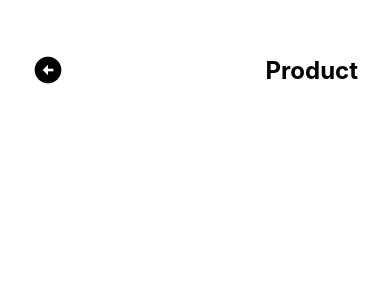
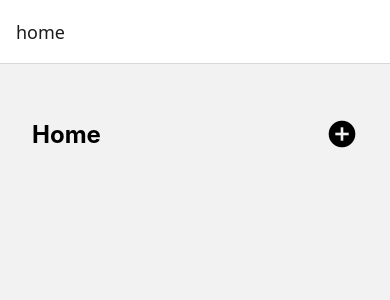
Before and after one commit to Micael-Macedo/navigation, a React Native app: screen / in a window 390 px wide. Shown: the top 300 px of the page. Built offline with nearby package versions, Linux system fonts and the light colour scheme.

Commit message:
feat: add implementacao stack navigator

```diff
--- a/App.tsx
+++ b/App.tsx
@@ -1,8 +1,7 @@
-import { Home } from "@/app/Home";
-import { Product } from "@/app/Product";
+import { Routes } from "@/routes";
 
 export default function App() {
   return (
-    <Product />
+    <Routes />
   );
 }
--- /dev/null
+++ b/src/routes/StackRoutes.tsx
@@ -0,0 +1,22 @@
+import { Home } from "@/app/Home";
+import { Product } from "@/app/Product";
+import { createNativeStackNavigator } from "@react-navigation/native-stack";
+
+
+
+const Stack = createNativeStackNavigator();
+
+export function StackRoutes() {
+    return (
+        <Stack.Navigator initialRouteName="home">
+            <Stack.Screen
+                name="home"
+                component={Home}
+            />
+            <Stack.Screen
+                name="product"
+                component={Product}
+            />
+        </Stack.Navigator>
+    )
+}
--- /dev/null
+++ b/src/routes/index.tsx
@@ -0,0 +1,11 @@
+import { NavigationContainer } from "@react-navigation/native";
+import { StackRoutes } from "./StackRoutes";
+
+//Informa todas as rotas disponiveis no app
+export function Routes(){
+    return (
+    <NavigationContainer>
+        <StackRoutes />
+    </NavigationContainer>
+    )
+}
--- a/tsconfig.json
+++ b/tsconfig.json
@@ -1,5 +1,6 @@
 {
   "compilerOptions": {
+    "strict": true,
     "paths": {
       "@/*": ["./src/*"]
     }
```
